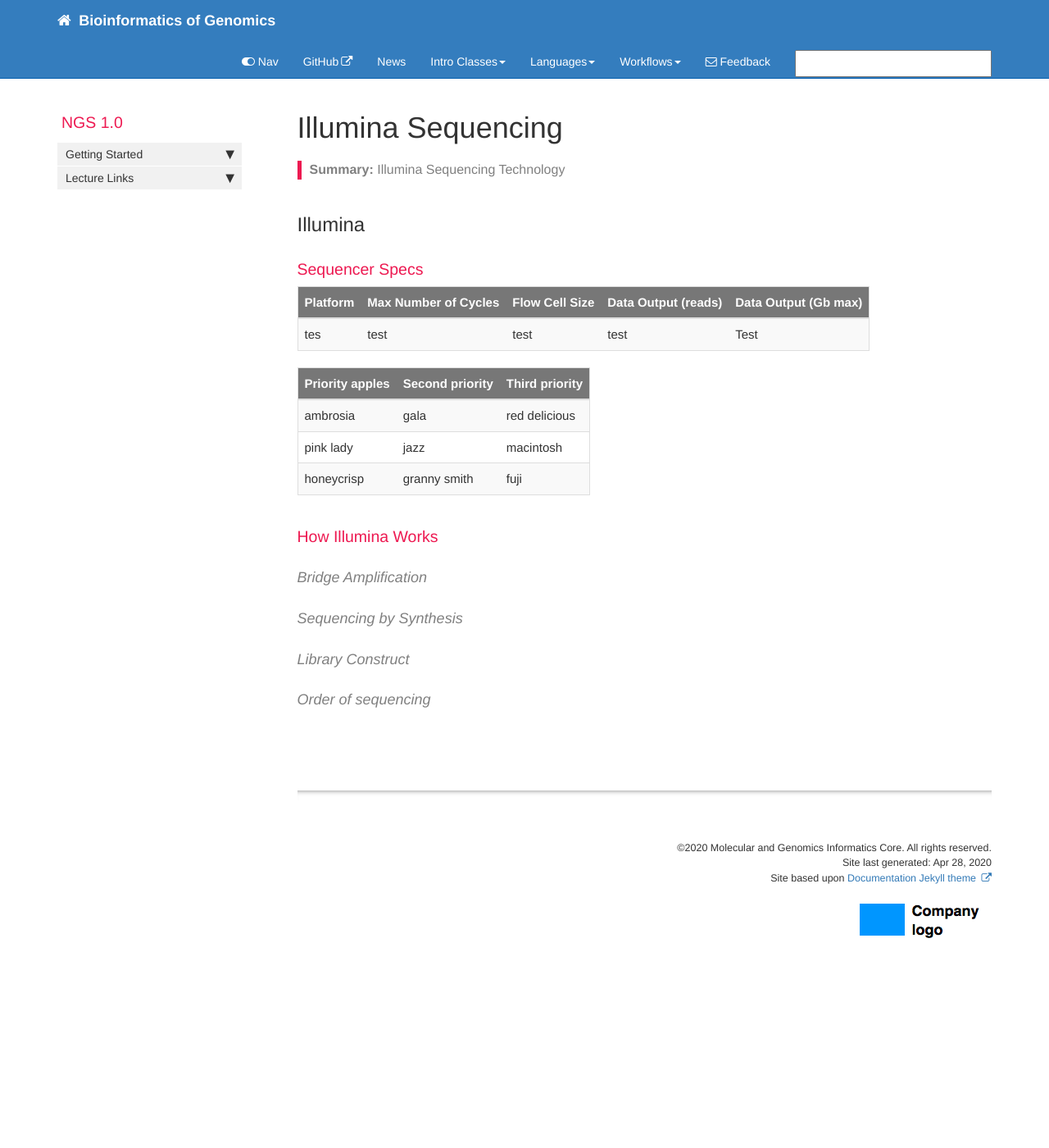
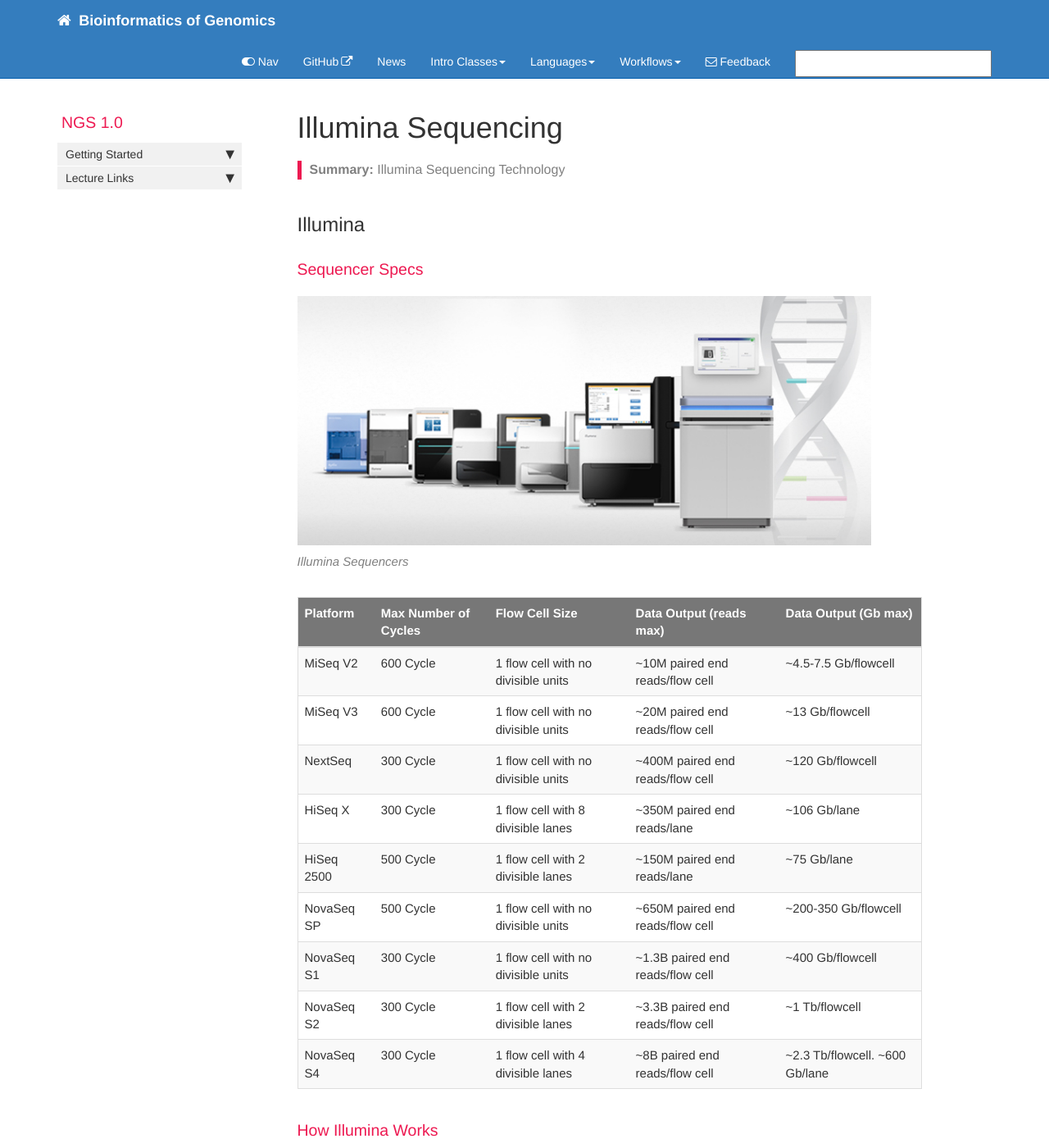
Before and after one commit to RU-MaGIC-Classes/Genomics-course-guide, a Jekyll site: the page built from pages/intro-to-ngs/illumina.md, in a window 1280 px wide and 1400 px high. Shown: the whole window at 82% size. Built offline with Jekyll 4.4.1, drawn with Linux system fonts in a browser that asks for light colours; comment, search, counter and statistics services are not loaded.

Commit message:
Image cleanup and test

```diff
--- a/pages/intro-to-ngs/illumina.md
+++ b/pages/intro-to-ngs/illumina.md
@@ -13,17 +13,18 @@ folder: intro-to-ngs
 
 
 ### Sequencer Specs
-
-
-| Platform | Max Number of Cycles | Flow Cell Size | Data Output (reads) | Data Output (Gb max) |
+{% include image.html file="decade_sequence.jpg" url="http://illumina.com" alt="Illumina through the years" caption="Illumina Sequencers" %}
+| Platform | Max Number of Cycles | Flow Cell Size | Data Output (reads max) | Data Output (Gb max) |
 |-------|--------|---------|----------|-----------|
-| tes | test | test | test | Test |
-
-| Priority apples | Second priority | Third priority |
-|-------|--------|---------|
-| ambrosia | gala | red delicious |
-| pink lady | jazz | macintosh |
-| honeycrisp | granny smith | fuji |
+| MiSeq V2 | 600 Cycle | 1 flow cell with no divisible units | ~10M paired end reads/flow cell | ~4.5-7.5 Gb/flowcell |
+| MiSeq V3 | 600 Cycle | 1 flow cell with no divisible units | ~20M paired end reads/flow cell | ~13 Gb/flowcell |
+| NextSeq | 300 Cycle | 1 flow cell with no divisible units | ~400M paired end reads/flow cell | ~120 Gb/flowcell |
+| HiSeq X | 300 Cycle | 1 flow cell with 8 divisible lanes | ~350M paired end reads/lane | ~106 Gb/lane |
+| HiSeq 2500 | 500 Cycle | 1 flow cell with 2 divisible lanes | ~150M paired end reads/lane | ~75 Gb/lane |
+| NovaSeq SP | 500 Cycle | 1 flow cell with no divisible units | ~650M paired end reads/flow cell | ~200-350 Gb/flowcell |
+| NovaSeq S1 | 300 Cycle | 1 flow cell with no divisible units | ~1.3B paired end reads/flow cell | ~400 Gb/flowcell |
+| NovaSeq S2 | 300 Cycle | 1 flow cell with 2 divisible lanes | ~3.3B paired end reads/flow cell | ~1 Tb/flowcell |
+| NovaSeq S4 | 300 Cycle | 1 flow cell with 4 divisible lanes | ~8B paired end reads/flow cell | ~2.3 Tb/flowcell. ~600 Gb/lane |
 
 ### How Illumina Works
 
```
Also changed, not shown: images/PEcell1.png (added), images/PEcell2.png (added), images/androidsdkmanagericon.png (deleted), images/authorizegithubscreen2.png (deleted), images/authorizeongithub.png (deleted), images/decade_sequence.jpg (added), images/favicon.ico (deleted), images/helpapi-01.png (deleted), images/helpapi.svg (deleted), images/illustratoroptions.png (deleted), images/itermexample.png (deleted), images/killalljekyll.png (deleted), images/liningup.png (deleted).
